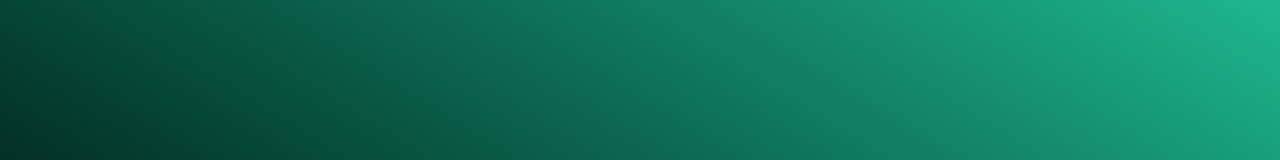
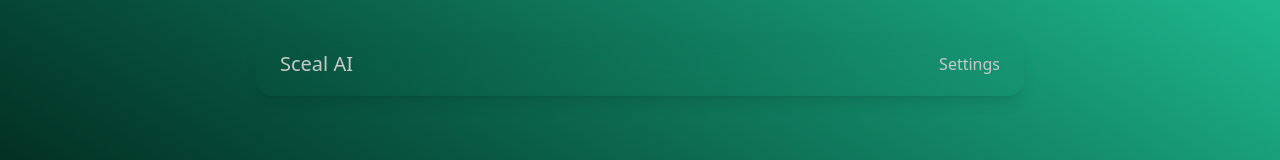
Before and after one commit to HarshitP147/mathematica-ai, a Next.js app: page / in a window 1280 px wide. Shown: the top 160 px of the page. Built offline with nearby package versions, Linux system fonts and the light colour scheme.

Commit message:
Adding navbar

```diff
--- a/src/app/layout.tsx
+++ b/src/app/layout.tsx
@@ -1,5 +1,7 @@
 import type { Metadata } from "next";
 import { Geist, Geist_Mono } from "next/font/google";
+import Link from "next/link";
+
 import "./globals.css";
 
 const geistSans = Geist({
@@ -25,9 +27,34 @@ export default function RootLayout({
     return (
         <html lang="en" data-theme="forest">
             <body
-                className={`${geistSans.variable} ${geistMono.variable} antialiased`}
+                className={`${geistSans.variable} ${geistMono.variable} antialiased `}
             >
-                {children}
+                {/* Fixed Navbar */}
+                <div className="fixed mt-4  top-4 -translate-x-1/2 left-[50%] w-[60%] z-50">
+                    <nav className="navbar bg-transparent backdrop-blur-xl rounded-box px-6 shadow-lg">
+                        <div className="navbar-start ">
+                            <Link href="/" className="normal-case text-xl">
+                                Sceal AI
+                            </Link>
+                        </div>
+                        <div className="navbar-center hidden">
+                            <div className="menu menu-horizontal px-1">
+                                <Link href="/about" className="text-base-content">
+                                    About
+                                </Link>
+                            </div>
+                        </div>
+                        <div className="navbar-end">
+                            <Link href="/" className="text-base-content">
+                                Settings
+                            </Link>
+                        </div>
+                    </nav>
+                </div>
+                {/* Add padding to prevent content from being hidden behind navbar */}
+                <main>
+                    {children}
+                </main>
             </body>
         </html>
     );
--- a/src/app/page.tsx
+++ b/src/app/page.tsx
@@ -2,12 +2,12 @@ import Link from 'next/link';
 
 export default function Home() {
     return (
-        <main className="min-h-screen bg-gradient-to-bl from-secondary to-primary-content flex items-center justify-center p-6">
+        <div className="min-h-screen bg-gradient-to-bl from-secondary to-primary-content flex items-center justify-center p-6">
             <div className="text-center">
                 <h1 className="text-4xl  font-bold mb-4">Welcome to Sceal AI</h1>
                 <p className="text-lg text-gray-600 mb-6">Your AI-powered assistant for seamless communication.</p>
                 <Link href="/story" className="btn btn-primary btn-lg">Get Started</Link>
             </div>
-        </main>
+        </div>
     )
 }
```
Also changed, not shown: src/util/supabase/middleware.ts (+8 -6 lines), src/util/supabase/server.ts (+6 -4 lines), 1 other file (tests, documents, lock files or other folders).
